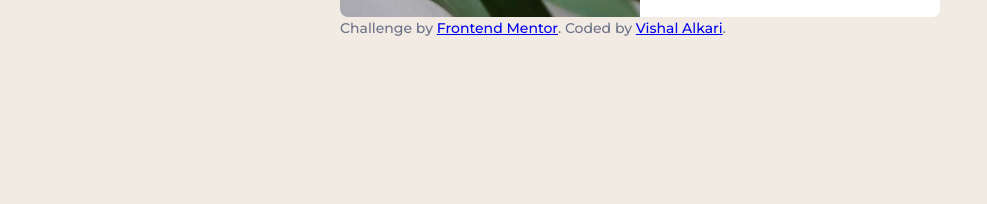
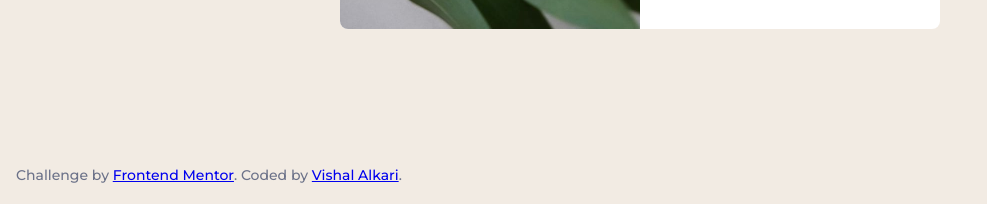
Before and after one commit to Specternim/Frontend-Mentor-Product-Preview-Card, a plain HTML site: page index.html in a window 1280 px wide. Shown: the part 612-816 px from the top of the page, without its empty margins (0-987 px from the left). Drawn offline with Linux system fonts and the light colour scheme.

Commit message:
add attribution styles

```diff
--- a/style.css
+++ b/style.css
@@ -189,3 +189,9 @@ body {
   font-family: var(--ff-accent);
   color: var(--clr-primary-400);
 }
+
+.attribution {
+  font-family: var(--ff-base);
+  position: absolute;
+  bottom: 0px;
+}
```
